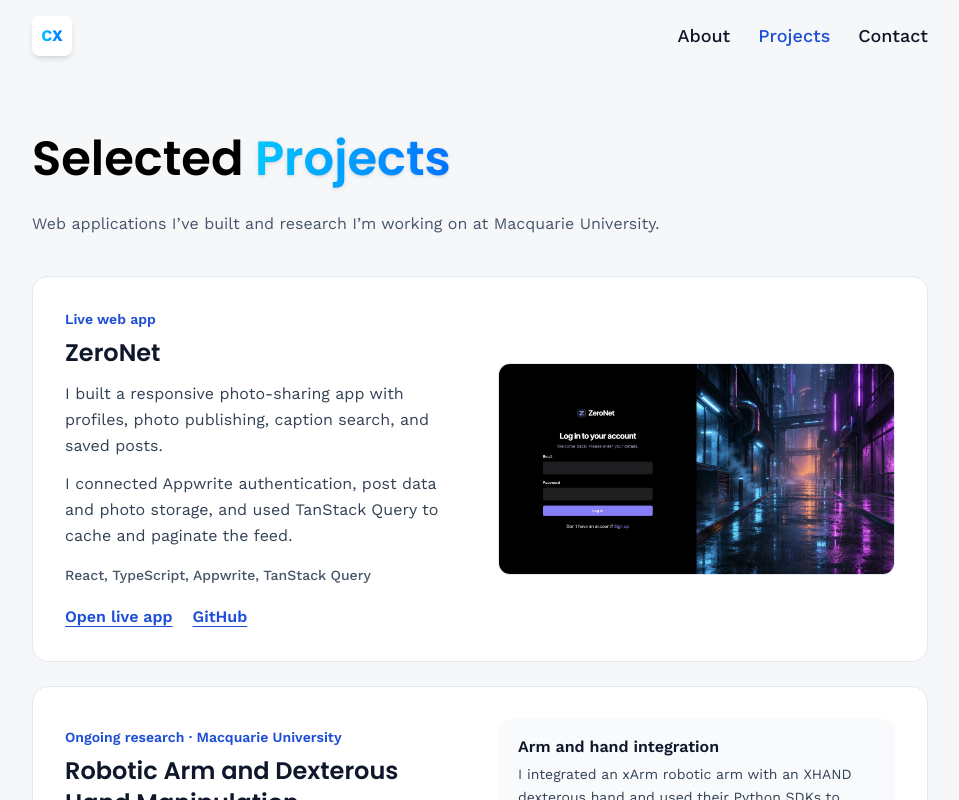
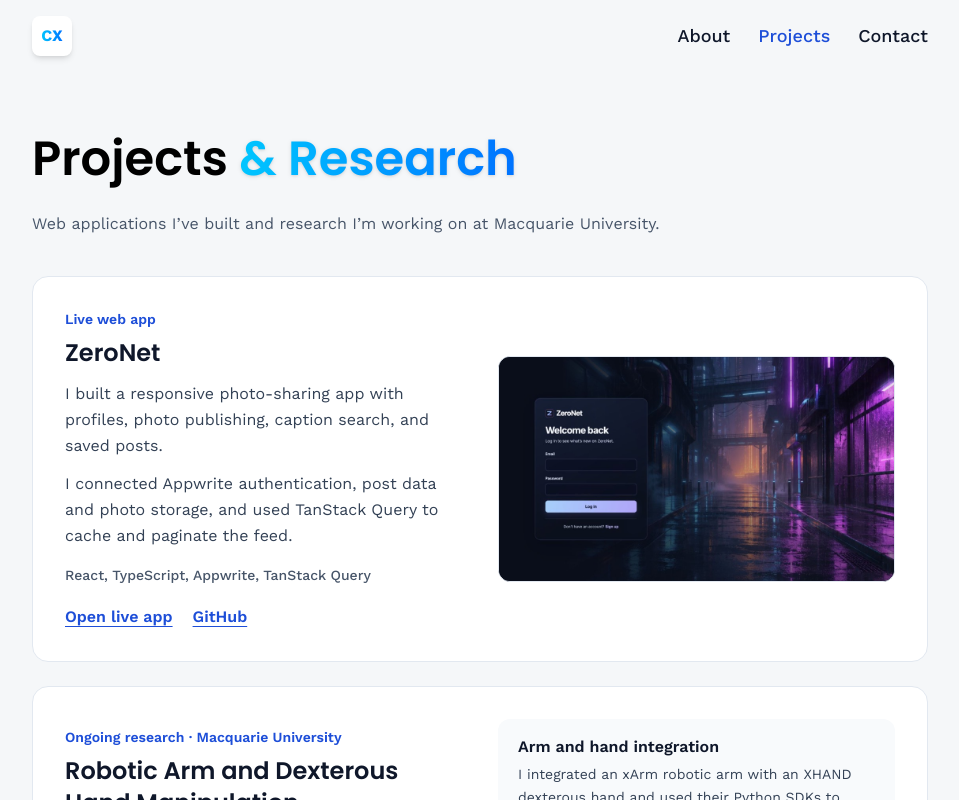
Before and after one commit to edwardxcj/3d-portfolio, a React (Vite) app: page /projects in a window 1280 px wide. Shown: the top 800 px of the page, without its empty margins (160-1119 px from the left). Built offline with nearby package versions, Linux system fonts and the light colour scheme.

Commit message:
Rename Projects page and show the current ZeroNet site

```diff
--- /dev/null
+++ b/src/components/ProjectPreview.jsx
@@ -0,0 +1,59 @@
+import { useEffect, useRef, useState } from "react";
+
+export default function ProjectPreview({ name, preview }) {
+  const container = useRef(null);
+  const [scale, setScale] = useState(0);
+  const [loaded, setLoaded] = useState(false);
+
+  useEffect(() => {
+    // Only embed the app when the browser can isolate its cookies and storage.
+    if (!("credentialless" in HTMLIFrameElement.prototype)) return;
+
+    const observer = new ResizeObserver(([entry]) => {
+      setScale(entry.contentRect.width / preview.width);
+    });
+    observer.observe(container.current);
+    return () => observer.disconnect();
+  }, [preview.width]);
+
+  return (
+    <div
+      ref={container}
+      className="relative isolate overflow-hidden rounded-xl border border-slate-200 bg-slate-900"
+    >
+      <img
+        src={preview.source}
+        alt={preview.alt}
+        width={preview.width}
+        height={preview.height}
+        className="block h-auto w-full"
+        decoding="async"
+      />
+      {scale > 0 && (
+        <iframe
+          src={preview.url}
+          title={`${name} website preview`}
+          width={preview.width}
+          height={preview.height}
+          sandbox="allow-scripts allow-same-origin"
+          credentialless=""
+          referrerPolicy="no-referrer"
+          tabIndex={-1}
+          aria-hidden="true"
+          inert=""
+          loading="lazy"
+          onLoad={() => setLoaded(true)}
+          className={`pointer-events-none absolute left-0 top-0 border-0 ${loaded ? "" : "invisible"}`}
+          style={{ zoom: scale }}
+        />
+      )}
+      <a
+        href={preview.siteUrl}
+        target="_blank"
+        rel="noopener noreferrer"
+        className="absolute inset-0 rounded-xl focus-visible:outline focus-visible:outline-2 focus-visible:-outline-offset-4 focus-visible:outline-white"
+        aria-label={`Open ${name} website (opens in a new tab)`}
+      />
+    </div>
+  );
+}
--- a/src/constants/index.js
+++ b/src/constants/index.js
@@ -5,7 +5,7 @@ import {
   pricewise,
   react,
 } from "../assets/icons";
-import zeroNetSignIn from "../assets/projects/zeronet-sign-in.jpg";
+import zeroNetSignIn from "../assets/projects/zeronet-preview.svg";
 
 export const skills = [
   {
@@ -98,6 +98,8 @@ export const socialLinks = [
   },
 ];
 
+const zeroNetSite = "https://zeronet.vercel.app/";
+
 export const projects = [
   {
     name: "ZeroNet",
@@ -108,13 +110,15 @@ export const projects = [
       "I connected Appwrite authentication, post data and photo storage, and used TanStack Query to cache and paginate the feed.",
     technologies: "React, TypeScript, Appwrite, TanStack Query",
     preview: {
+      url: `${zeroNetSite}sign-in`,
+      siteUrl: zeroNetSite,
       source: zeroNetSignIn,
       alt: "ZeroNet’s sign-in page beside a neon-lit street illustration",
       width: 1512,
-      height: 805,
+      height: 861,
     },
     links: [
-      { label: "Open live app", url: "https://zeronet.vercel.app/" },
+      { label: "Open live app", url: zeroNetSite },
       { label: "GitHub", url: "https://github.com/edwardxcj/zeronet" },
     ],
   },
--- a/src/pages/Projects.jsx
+++ b/src/pages/Projects.jsx
@@ -1,13 +1,14 @@
 import CTA from "../components/CTA";
+import ProjectPreview from "../components/ProjectPreview";
 import { projects } from "../constants";
 
 const Projects = () => {
   return (
     <section className="max-container">
       <h1 className="head-text">
-        Selected{" "}
+        Projects{" "}
         <span className="blue-gradient_text drop-shadow font-semibold">
-          Projects
+          &amp; Research
         </span>
       </h1>
 
@@ -83,13 +84,9 @@ const Projects = () => {
               </div>
 
               {project.preview && (
-                <img
-                  src={project.preview.source}
-                  alt={project.preview.alt}
-                  width={project.preview.width}
-                  height={project.preview.height}
-                  className="h-auto w-full rounded-xl border border-slate-200"
-                  decoding="async"
+                <ProjectPreview
+                  name={project.name}
+                  preview={project.preview}
                 />
               )}
               {project.milestones && (
```
Also changed, not shown: src/assets/projects/zeronet-preview.svg (added), src/assets/projects/zeronet-sign-in.jpg (deleted).
